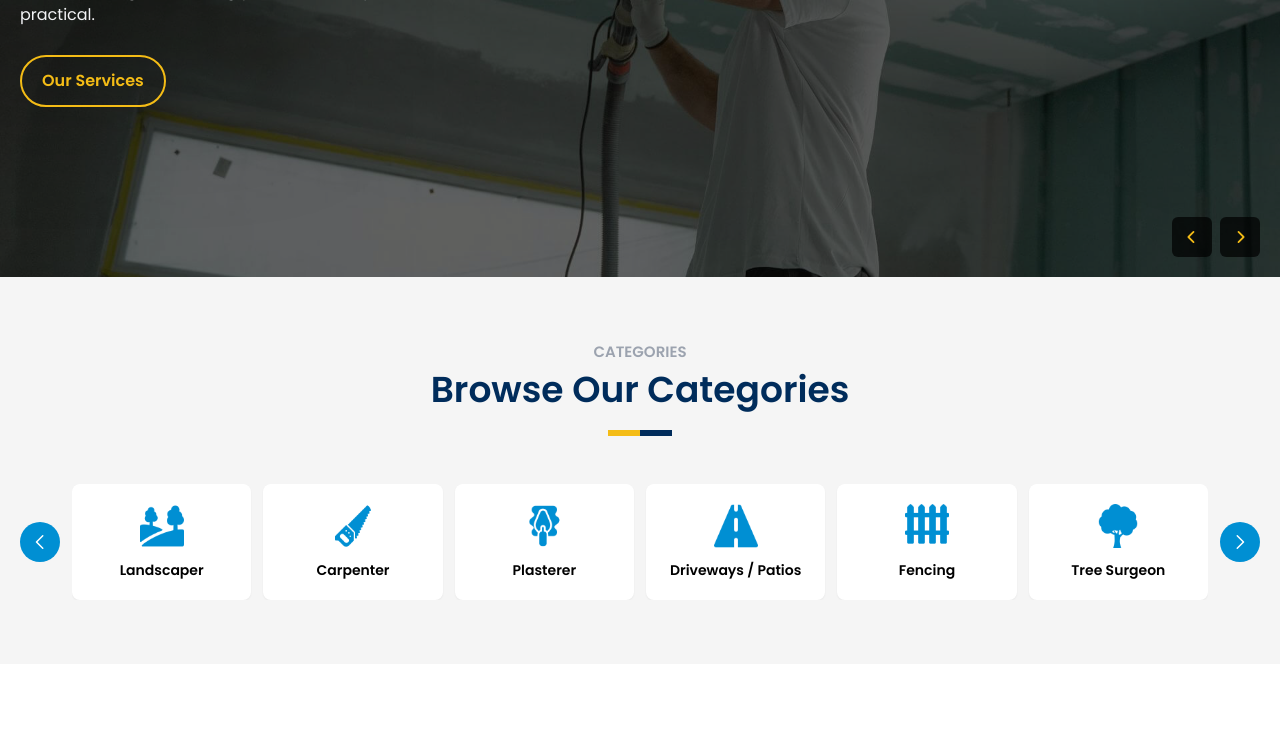
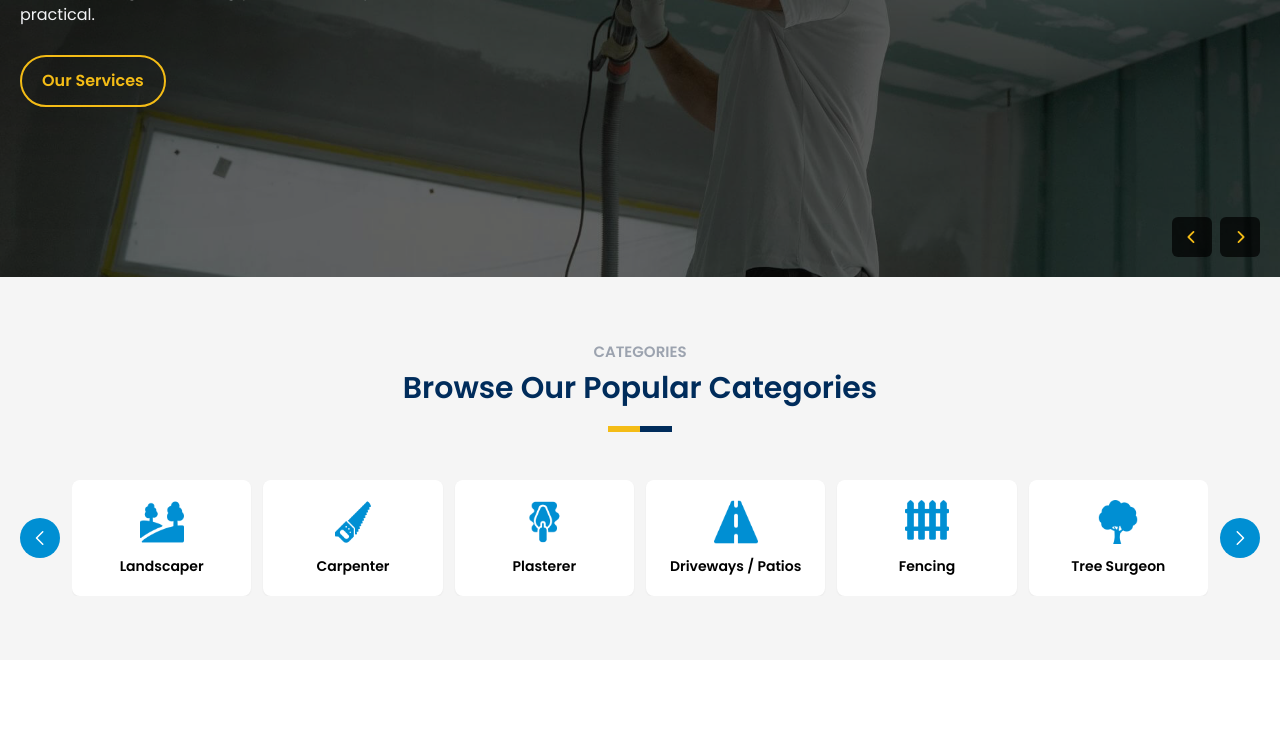
Before and after one commit to sababashfak/fastflow_frontend, a React (Vite) app: page / in a window 1280 px wide. Shown: the part 495-1233 px from the top of the page. Built offline with nearby package versions, Linux system fonts and the light colour scheme.

Commit message:
categories design update

```diff
--- a/src/components/Home/Categories.tsx
+++ b/src/components/Home/Categories.tsx
@@ -15,8 +15,12 @@ const Categories = () => {
   return (
     <section className="py-12 md:py-16">
       <div className="container">
-        <SectionTop title="Categories" subtitle="Browse Our Categories" />
-        <div className="mt-12 flex items-center gap-1.5 sm:gap-2 md:gap-3">
+        <SectionTop
+          title="Categories"
+          subtitle="Browse Our Popular Categories"
+          subtitleClass="xl:text-3xl"
+        />
+        <div className="mt-8 flex items-center gap-1.5 sm:mt-12 sm:gap-2 md:gap-3">
           <button className="category-prev flex size-8 shrink-0 items-center justify-center rounded-full bg-[#008FD3] text-white sm:size-10">
             <GoChevronLeft className="size-5 sm:size-6" />
           </button>
```
